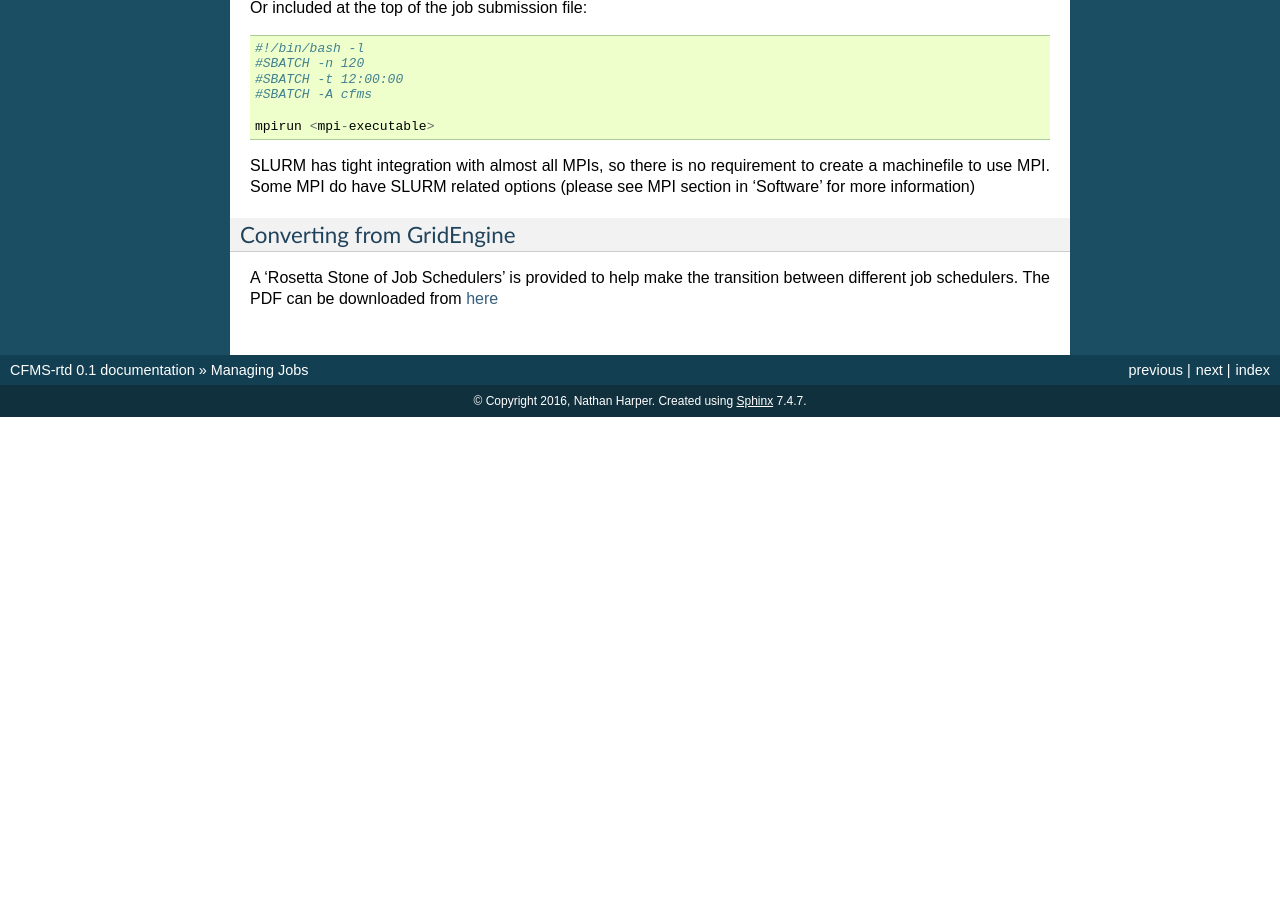
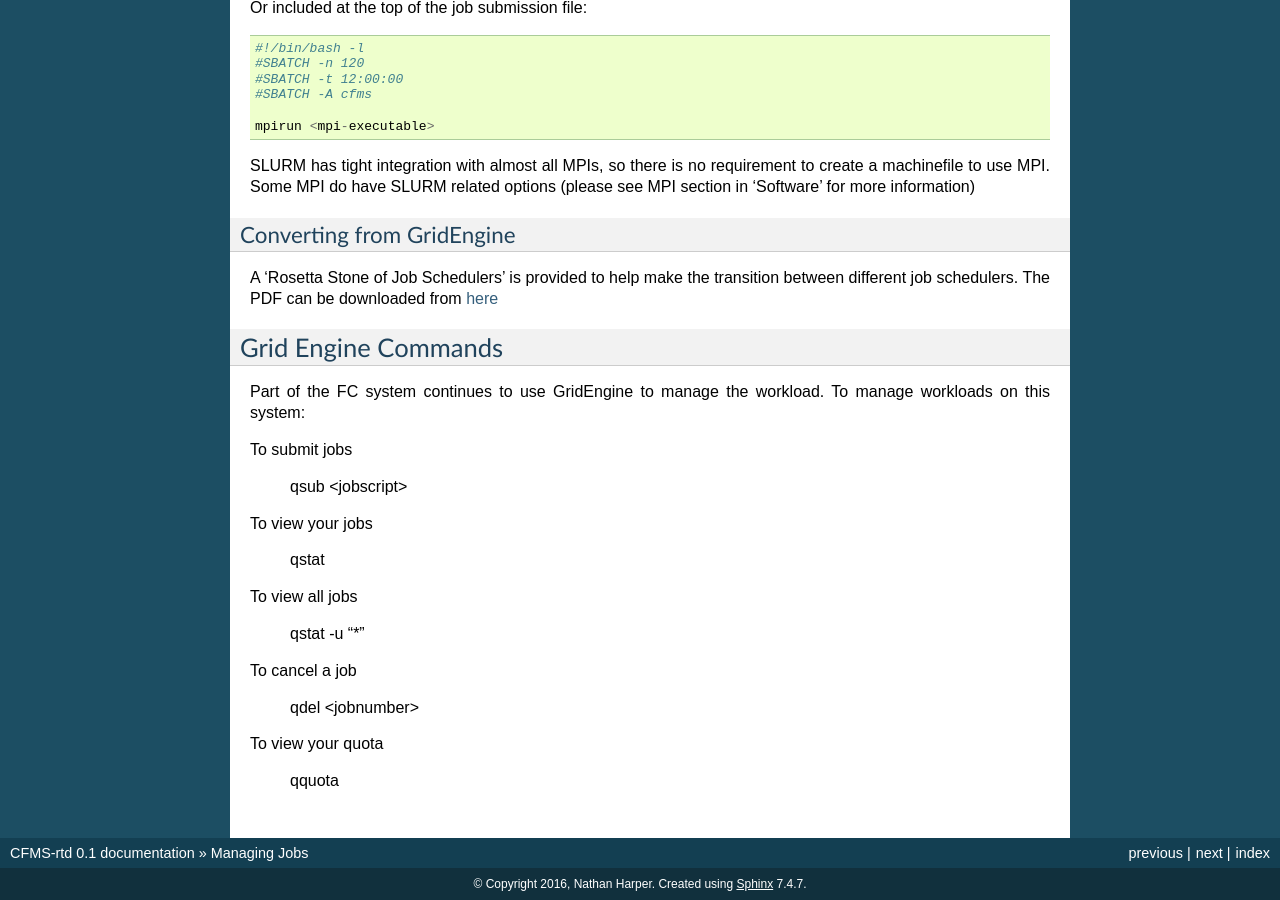
Before and after one commit to CFMS/cfms-rtd, a Sphinx documentation site: the page built from docs/runningjobs.rst, in a window 1280 px wide and 900 px high, scrolled down 1922 px. Built offline with Sphinx 7.4.7, drawn with Linux system fonts in a browser that asks for light colours; pages that are not in the unit, such as notebooks, are missing from menus; before the commit the page ends 2339 px from its top, so only the background shows below that.

Commit message:
added brief SGE documentation

```diff
--- a/docs/runningjobs.rst
+++ b/docs/runningjobs.rst
@@ -120,3 +120,28 @@ Converting from GridEngine
 
 A 'Rosetta Stone of Job Schedulers' is provided to help make the transition between different job schedulers.   The PDF can be
 downloaded from here_
+
+Grid Engine Commands
+====================
+
+Part of the FC system continues to use GridEngine to manage the workload.   To manage workloads on this system:
+
+To submit jobs
+
+  qsub <jobscript>
+
+To view your jobs
+
+  qstat
+
+To view all jobs
+
+  qstat -u "*"
+
+To cancel a job
+
+  qdel <jobnumber>
+
+To view your quota
+
+  qquota
```
